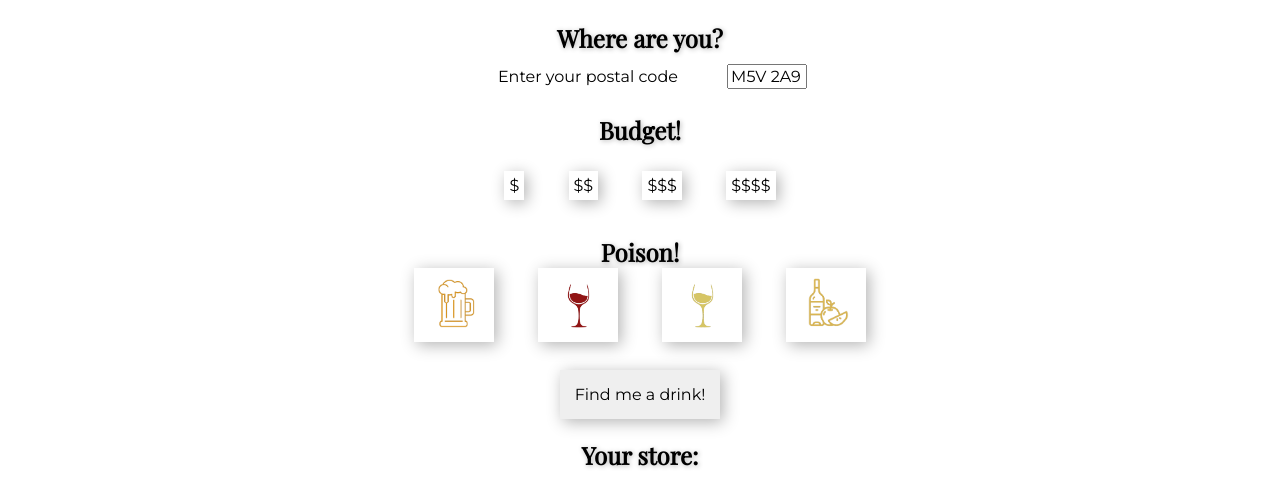
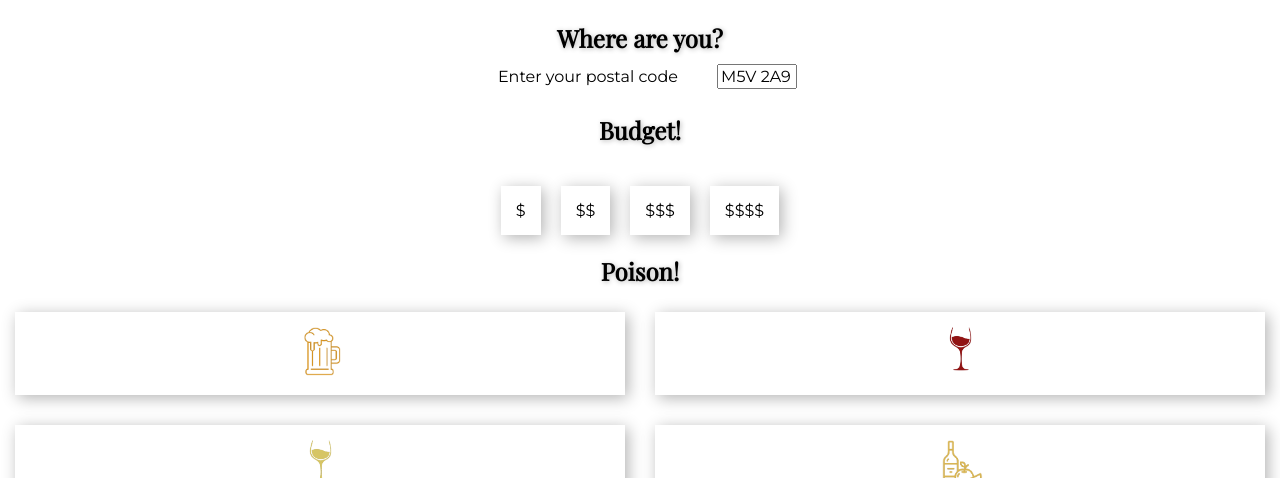
Before and after one commit to zenajun/MikZena, a website: page index.html in a window 1280 px wide. Shown: the part 286-764 px from the top of the page. Drawn offline with nearby package versions, Linux system fonts and the light colour scheme.

Commit message:
styled form buttons

```diff
--- a/dev/styles/_form.scss
+++ b/dev/styles/_form.scss
@@ -19,25 +19,31 @@ form {
   }
 	.userSelection {
 		margin: 0 auto;
-		height: 50px;
+		display: flex;
+    flex-wrap: wrap;
+    justify-content: center;
   }
   .selectCity {
     padding-bottom: 15px;
   }
   label {
-    // padding: 15px;
-    margin: 20px;
+    margin: 10px;
+    padding: 10px;
     border: 5px solid transparent;
     box-shadow: 3px 3px 15px rgba(0, 0, 0, 0.3);
     transition: all 0.5s;
   }
+
   .selectDrink label {
-    max-width: 75px;
-    padding: 40px 10px 5px;
+    // max-width: 75px;
+    // padding: 40px 10px 5px;
     box-shadow: 3px 3px 15px rgba(0, 0, 0, 0.3);
     transition: all 0.5s;
     border: 5px solid transparent;
-    min-height: 75px;
+    // min-height: 75px;
+    flex-basis: calc(50% - 30px);
+    margin: 15px;
+    padding: 10px;
   }
   .selectPrice input[type="radio"]:checked+label,
   .selectDrink input[type="radio"]:checked+label  {
--- a/dev/styles/_results.scss
+++ b/dev/styles/_results.scss
@@ -11,6 +11,7 @@ section.result {
         .userResult {
             margin: 0 auto;
             width: 100%;
+            padding: 10px 0;
         }
         h2 {
             @include fontSize(15);
--- a/index.html
+++ b/index.html
@@ -76,7 +76,7 @@
 			<h2>Your store:</h2>
 		</section>
 		<section class="result">
-			<h2>Your results:</h2>
+			<h5>Your results:</h5>
 			<div class="results-container">
 				<!-- Drinks go here		 -->
 			</div>
--- a/public/styles/style.css
+++ b/public/styles/style.css
@@ -150,25 +150,34 @@ form {
             box-shadow: none; }
   form .userSelection {
     margin: 0 auto;
-    height: 50px; }
+    display: -webkit-box;
+    display: -ms-flexbox;
+    display: flex;
+    -ms-flex-wrap: wrap;
+        flex-wrap: wrap;
+    -webkit-box-pack: center;
+        -ms-flex-pack: center;
+            justify-content: center; }
   form .selectCity {
     padding-bottom: 15px; }
   form label {
-    margin: 20px;
+    margin: 10px;
+    padding: 10px;
     border: 5px solid transparent;
     -webkit-box-shadow: 3px 3px 15px rgba(0, 0, 0, 0.3);
             box-shadow: 3px 3px 15px rgba(0, 0, 0, 0.3);
     -webkit-transition: all 0.5s;
     transition: all 0.5s; }
   form .selectDrink label {
-    max-width: 75px;
-    padding: 40px 10px 5px;
     -webkit-box-shadow: 3px 3px 15px rgba(0, 0, 0, 0.3);
             box-shadow: 3px 3px 15px rgba(0, 0, 0, 0.3);
     -webkit-transition: all 0.5s;
     transition: all 0.5s;
     border: 5px solid transparent;
-    min-height: 75px; }
+    -ms-flex-preferred-size: calc(50% - 30px);
+        flex-basis: calc(50% - 30px);
+    margin: 15px;
+    padding: 10px; }
   form .selectPrice input[type="radio"]:checked + label,
   form .selectDrink input[type="radio"]:checked + label {
     border: 5px solid #da810f; }
@@ -205,7 +214,8 @@ section.result .results-container {
           align-items: center; }
   section.result .results-container .userResult {
     margin: 0 auto;
-    width: 100%; }
+    width: 100%;
+    padding: 10px 0; }
   section.result .results-container h2 {
     font-size: 15px;
     font-size: 1.5rem;
```
